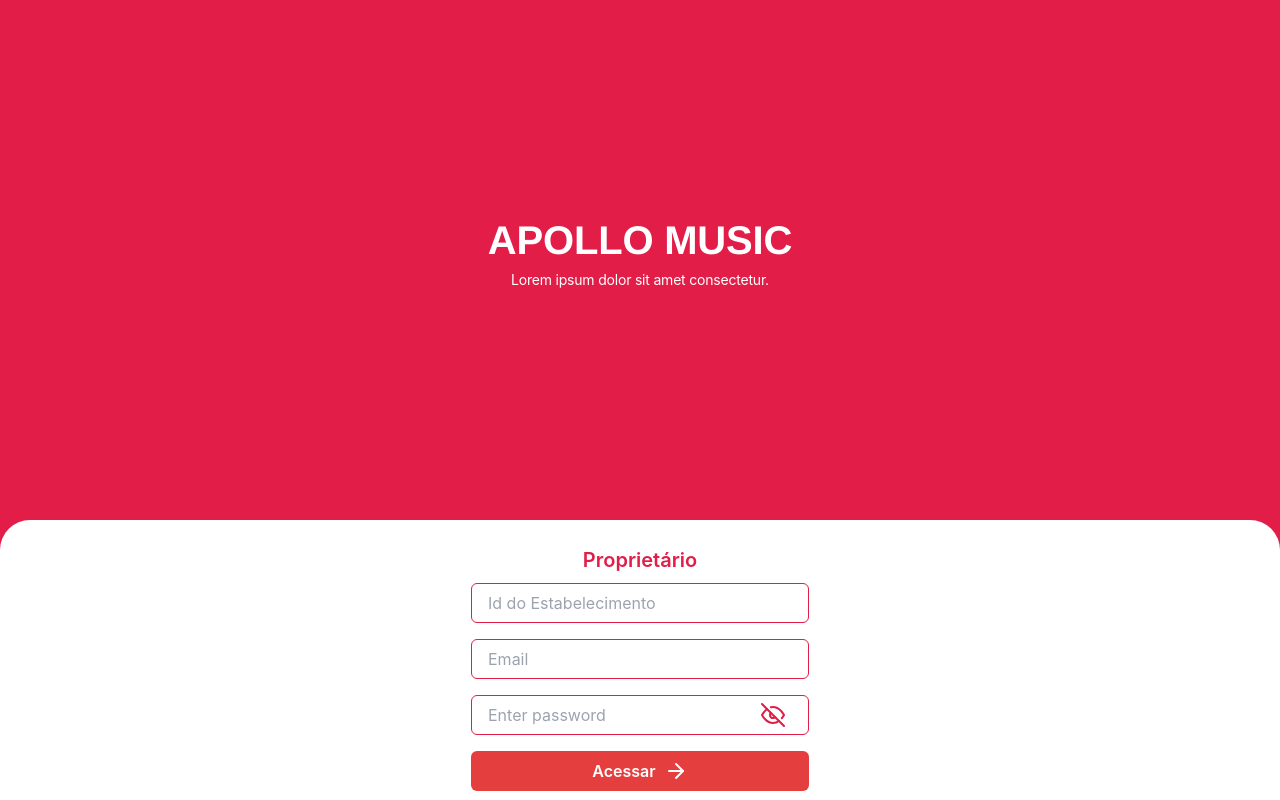
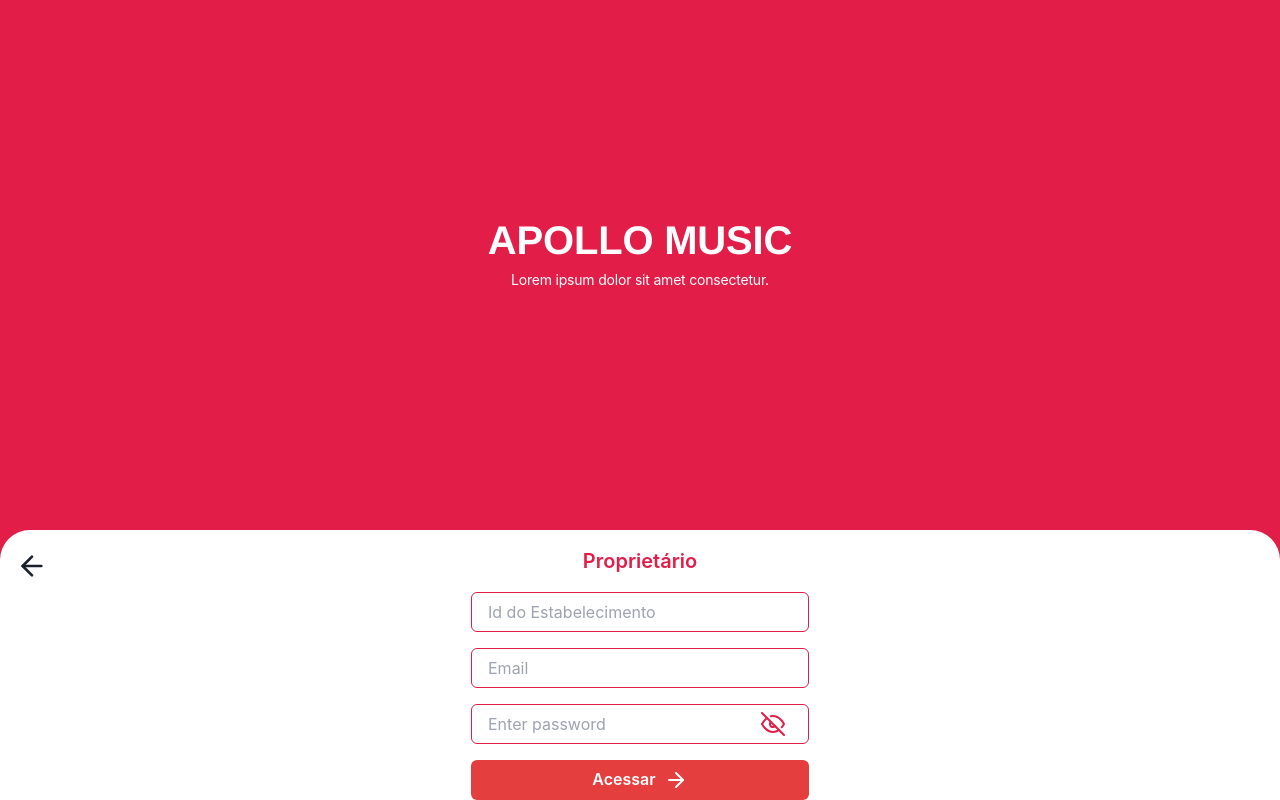
Before and after one commit to LucasAlt40/frontend-apollo, a React (Vite) app: page / in a window 1280 px wide. Both pictures are taken after a click on the button "Proprietário". Built offline with nearby package versions, Linux system fonts and the light colour scheme.

Commit message:
style: edit style of login

```diff
--- a/src/components/BottomLogin/BottomLogin.tsx
+++ b/src/components/BottomLogin/BottomLogin.tsx
@@ -1,4 +1,11 @@
-import { ArrowRight, Eye, EyeOff, Shield, User } from "react-feather";
+import {
+  ArrowRight,
+  ArrowLeft,
+  Eye,
+  EyeOff,
+  Shield,
+  User,
+} from "react-feather";
 import style from "./index.module.css";
 import React, { useState } from "react";
 import {
@@ -37,6 +44,18 @@ const BottomLogin: React.FC = () => {
     try {
       const response = await apiCommonInstance.post("/auth/owner", formData);
 
+      if (response.status !== 200) {
+        toast({
+          position: "top",
+          title: "Opa! Parece que algo deu errado.",
+          description: "Ocorreu um problema ao fazer o login. Tente novamente.",
+          status: "error",
+          duration: 5000,
+          isClosable: true,
+        });
+        return;
+      }
+
       Cookies.set("accessToken", response.data.accessToken, {
         expires: 2 / 24,
       });
@@ -52,6 +71,10 @@ const BottomLogin: React.FC = () => {
         isClosable: true,
       });
     }
+  };
+
+  const handleBack = () => {
+    setStep((prevStep) => Math.max(prevStep - 1, 0));
   };
 
   const steps = [
@@ -135,7 +158,10 @@ const BottomLogin: React.FC = () => {
 
   return (
     <div className={style.loginForm}>
-      <p>{step === 1 ? "Proprietário" : "Quem é você?"}</p>
+      {step > 0 && (
+        <ArrowLeft size={32} className="absolute top-1 ml-4 mt-4 self-start" onClick={handleBack} />
+      )}
+      <p className="mb-4">{step === 1 ? "Proprietário" : "Quem é você?"}</p>
       <div className="flex flex-col justify-between items-center">
         {steps[step]}
       </div>
--- a/src/components/BottomLogin/index.module.css
+++ b/src/components/BottomLogin/index.module.css
@@ -4,9 +4,9 @@
   flex-direction: column;
   align-items: center;
   justify-content: space-evenly;
-  min-height: 35%;
   background: #fff;
   border-radius: 30px 30px 0 0;
+  position: relative;
 }
 
 .loginForm p {
```
